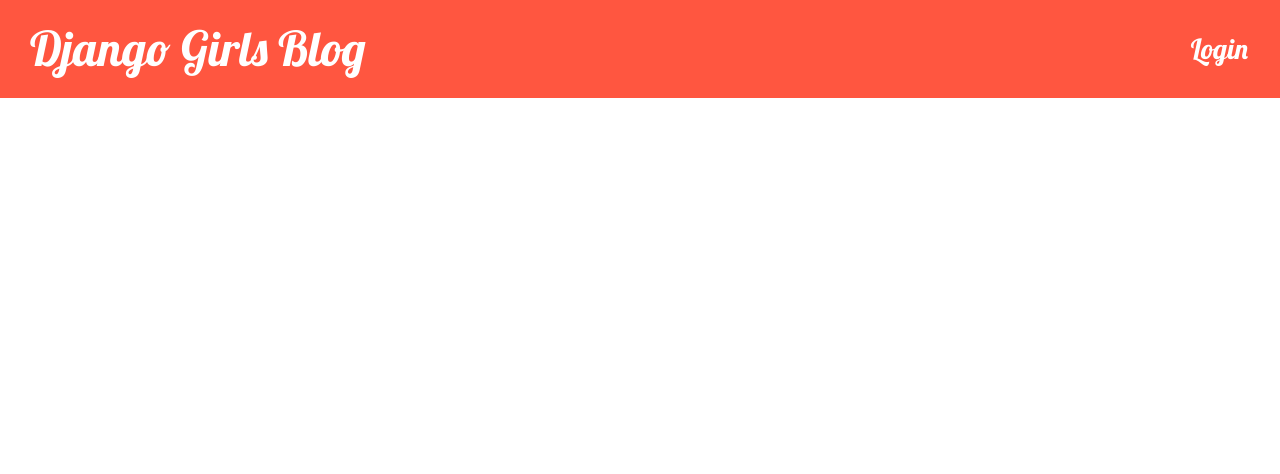
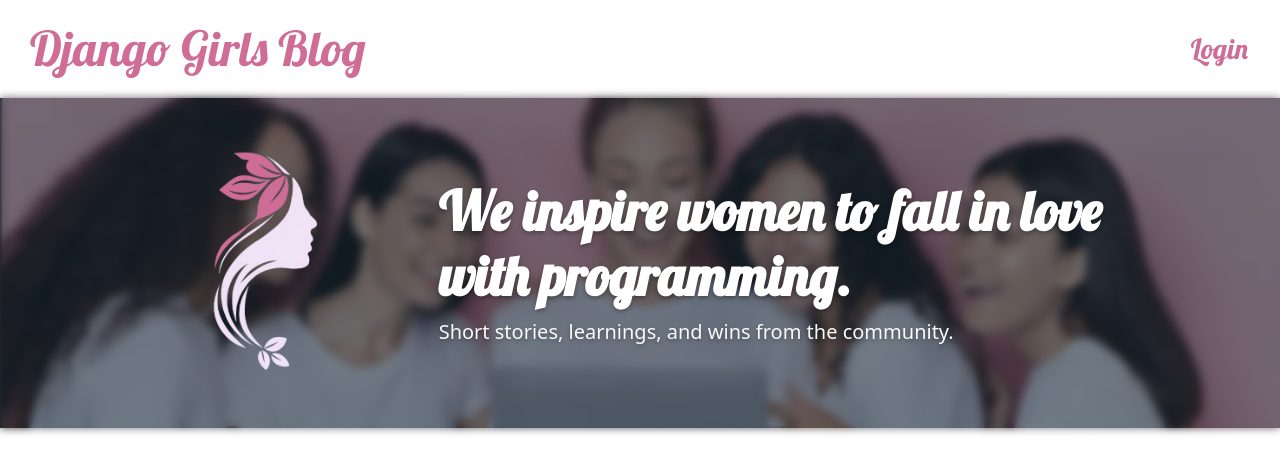
Before and after one commit to AndraPetcuEndava/my-first-blog, a Django app: page / in a window 1280 px wide. Shown: the top 474 px of the page. Run offline with Django 5.2, Linux system fonts and the light colour scheme; data that the repository does not hold is empty.

Commit message:
Improve homepage UI with new banner and logo

```diff
--- a/blog/static/css/blog.css
+++ b/blog/static/css/blog.css
@@ -6,7 +6,7 @@
 ========================================================= */
 h1 a,
 h2 a {
-    color: #FF5640;
+    color: #cf6d96;
     font-family: 'Lobster';
 }
 
@@ -29,7 +29,7 @@
    Includes title color, spacing, and overall background.
 ========================================================= */
 .page-header {
-    background-color: #FF5640;
+    background-color: #cf6d96;
     margin-top: 0;
     margin-bottom: 0;
     padding: 20px 20px 20px 10px;
@@ -99,7 +99,7 @@
 }
 
 .post h2 a:hover {
-    color: #FF5640;
+    color: #cf6d96;
     text-decoration: underline;
 }
 
@@ -110,7 +110,7 @@
 }
 
 .post h1 a:hover {
-    color: #C25100;
+    color: #cf6d96;
     text-decoration: underline;
 }
 
@@ -138,14 +138,14 @@
     height: 36px;
     border-radius: 8px;
     background-color: #fff;
-    color: #C25100;
-    border: 1px solid #C25100;
+    color: #cf6d96;
+    border: 1px solid #cf6d96;
     margin: 0;
     transition: background 0.2s, color 0.2s;
 }
 
 .btn-secondary:hover {
-    background-color: #C25100;
+    background-color: #cf6d96;
     color: #fff;
 }
 
@@ -230,7 +230,7 @@
    right-side links (Login, Logout, New Post, Drafts).
 ========================================================= */
 .header-actions {
-    background-color: #FF5640;
+    background-color: #fff;
     margin-top: 0;
     margin-bottom: 0;
     padding: 20px 20px 20px 10px;
@@ -244,7 +244,7 @@
 /* Blog title (left side of header) */
 .header-actions h1,
 .header-actions h1 a {
-    color: #fff;
+    color: #cf6d96;
     font-size: 48px;
     font-family: 'Lobster', cursive;
     text-decoration: none;
@@ -263,7 +263,7 @@
 .header-btn {
     font-size: 28px;
     font-family: 'Lobster', cursive;
-    color: #fff;
+    color: #cf6d96;
     background: none;
     border: none;
     padding: 0 12px;
@@ -392,3 +392,54 @@
     border-top: 1px solid #e0e0e0;
     margin: 18px 0;
 }
+
+/* =========================================================
+   HERO SECTION STYLES
+   =========================================================
+   Styles for the hero section at the top of blog pages.
+   Includes background image, text styles, and layout. */
+
+.hero-section {
+  border-radius: 16px;
+  color: white;
+  text-shadow: 0 2px 4px rgba(0,0,0,0.3);
+  margin-bottom: 40px;
+}
+
+.hero-section h1 {
+  font-family: 'Lobster', cursive;
+  font-size: clamp(2rem, 3vw + 1rem, 3.5rem);
+}
+
+.hero-section p {
+  font-size: 1.25rem;
+  color: #f9f9f9;
+}
+
+.full-width-banner {
+    width: 100vw;
+    position: relative;
+    left: 50%;
+    right: 50%;
+    margin-left: -50vw;
+    margin-right: -50vw;
+    border-radius: 0;
+    background: linear-gradient(rgba(25,43,55,0.6), rgba(25,43,55,0.6)), url('/static/blog/img/your-photo.jpg') center/cover no-repeat;
+}
+
+.full-width-banner::before {
+    content: "";
+    position: absolute;
+    top: 0; left: 0; right: 0; bottom: 0;
+    background: inherit;
+    filter: blur(4px);
+    z-index: 1;
+}
+
+.hero-section > .container,
+.hero-section > .row,
+.hero-section > .col-md-3,
+.hero-section > .col-md-7 {
+    position: relative;
+    z-index: 2;
+}
--- a/blog/templates/blog/post_list.html
+++ b/blog/templates/blog/post_list.html
@@ -5,15 +5,36 @@
 {% load static %}
 
 {% block content %}
+
+<!-- ===== HERO SECTION ===== -->
+<section class="hero-section text-white text-center py-3 full-width-banner">
+    <div class="container py-3" style="max-width: 100vw;">
+        <div class="row justify-content-center align-items-center">
+            <div class="col-md-3">
+                <img src="{% static 'blog/img/logo_feminine.png' %}" alt="Django Girls Logo" style="max-width: 60%; height: auto;">
+            </div>
+            <div class="col-md-7 text-start text-md-left">
+                <h1 class="fw-bold" style="font: size 15px;">We inspire women to fall in love with programming.</h1>
+                <p class="lead mb-0" style="font-size: 20px;">
+                    Short stories, learnings, and wins from the community.
+                </p>
+            </div>
+        </div>
+    </div>
+</section>
+
+<!-- ===== POST LIST SECTION ===== -->
 <div class="container mt-5">
     <div class="row">
         {% for post in posts %}
             <div class="col-md-4 mb-4">
                 <div class="card h-100 shadow-sm" style="border-radius: 16px;">
                     {% if post.image %}
-                            <img src="{{ post.image.url }}" class="card-img-top" alt="Post image" style="height: 180px; object-fit: cover; border-top-left-radius: 16px; border-top-right-radius: 16px;">
+                        <img src="{{ post.image.url }}" class="card-img-top" alt="Post image"
+                             style="height: 180px; object-fit: cover; border-top-left-radius: 16px; border-top-right-radius: 16px;">
                     {% else %}
-                            <img src="{% static 'blog/img/post1.png' %}" class="card-img-top" alt="Default image" style="height: 180px; object-fit: cover; border-top-left-radius: 16px; border-top-right-radius: 16px;">
+                        <img src="{% static 'blog/img/post1.png' %}" class="card-img-top" alt="Default image"
+                             style="height: 180px; object-fit: cover; border-top-left-radius: 16px; border-top-right-radius: 16px;">
                     {% endif %}
                     <div class="card-body">
                         <h5 class="card-title">{{ post.title }}</h5>
@@ -35,4 +56,5 @@
         {% endfor %}
     </div>
 </div>
+
 {% endblock content %}
--- a/mysite/urls.py
+++ b/mysite/urls.py
@@ -29,4 +29,6 @@
 # Serve media files in development
 from django.conf import settings
 from django.conf.urls.static import static
-urlpatterns += static(settings.MEDIA_URL, document_root=settings.MEDIA_ROOT)
+
+if settings.DEBUG:
+    urlpatterns += static(settings.MEDIA_URL, document_root=settings.MEDIA_ROOT)
```
Also changed, not shown: blog/static/blog/img/logo_feminine.png (added), blog/static/blog/img/your-photo.jpg (added), media/post_images/post2_GPEyQ8t.jpg (added), media/post_images/post2_OSxuajH.jpg (added), media/post_images/post2_Oaqtsna.jpg (added), media/post_images/post2_Z3QFrey.jpg (added). Lines whose indentation alone changed are shown as unchanged.
